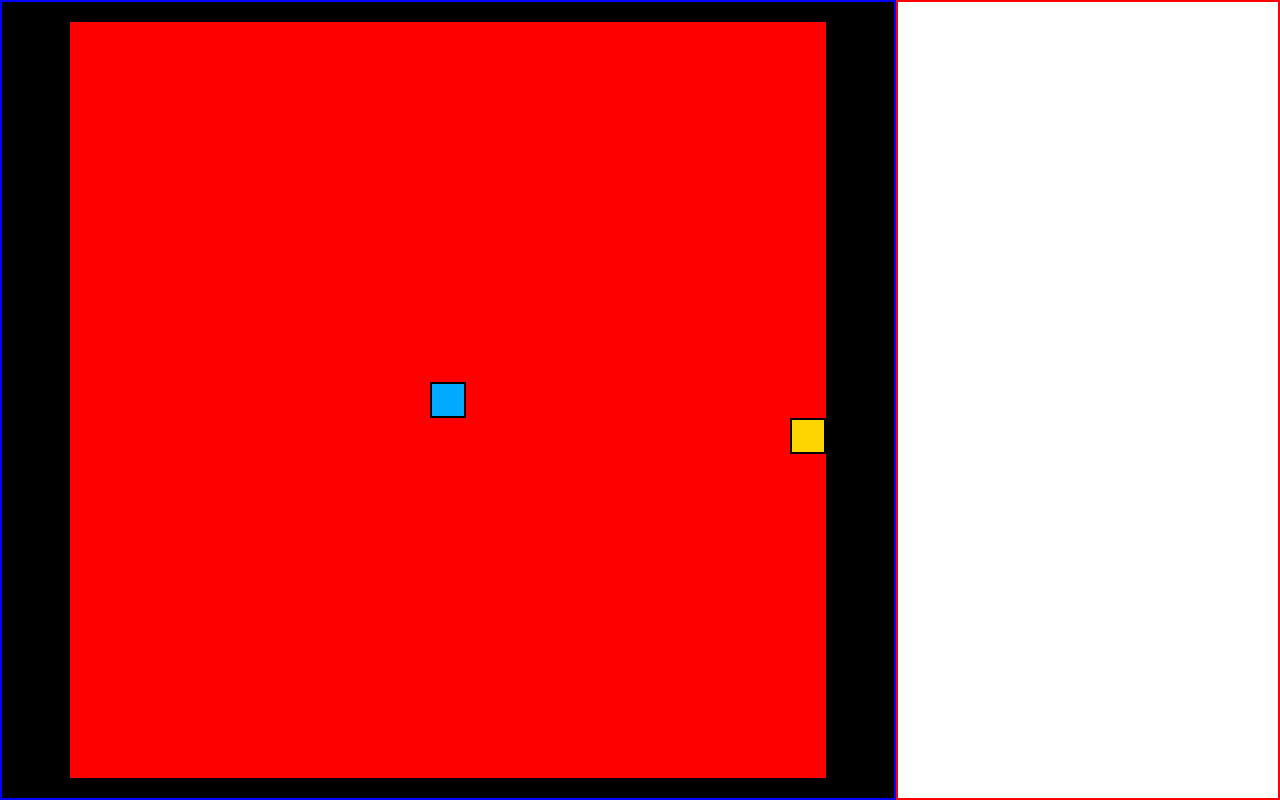
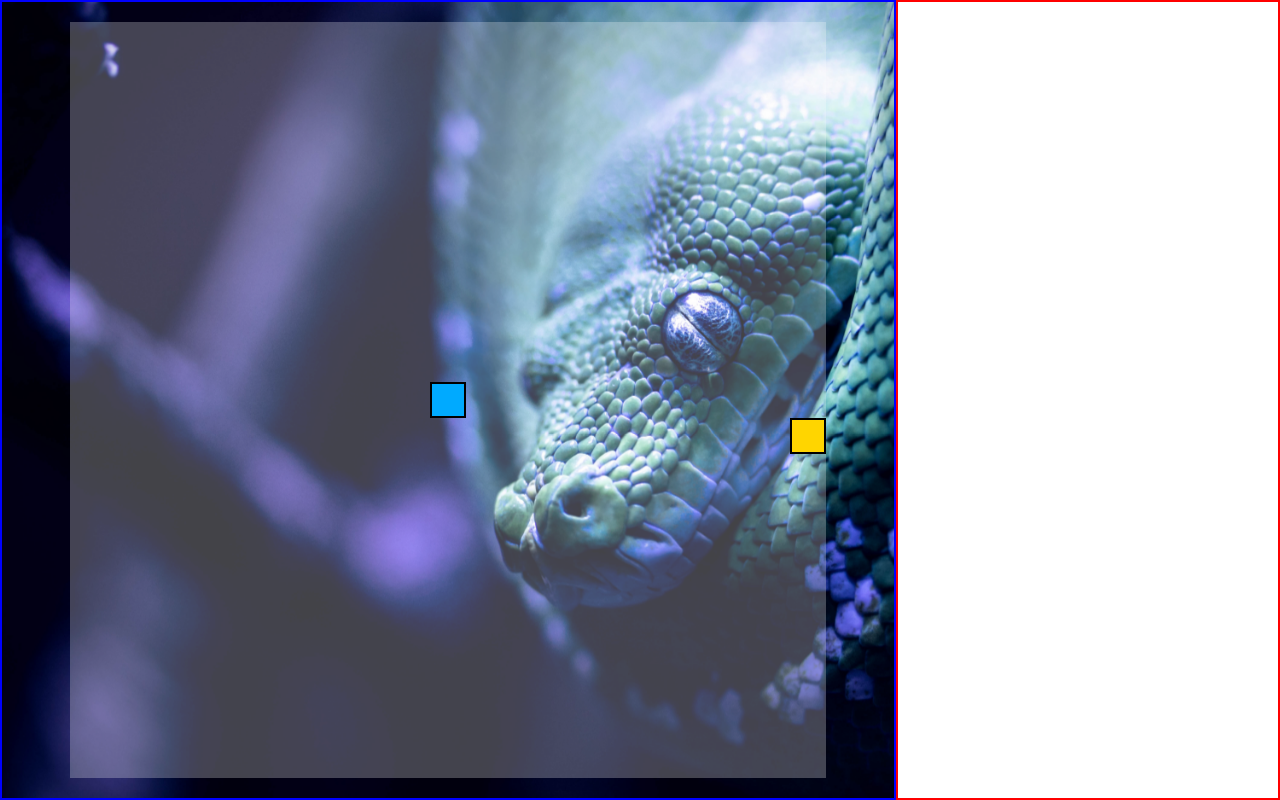
Before and after one commit to Jagerziel/Snake, a plain HTML site: page snakeGame.html in a window 1280 px wide. Drawn offline with Linux system fonts and the light colour scheme.

Commit message:
added a snake and some screen sizing

```diff
--- a/index.css
+++ b/index.css
@@ -63,6 +63,12 @@ h1 {
     border: 2px solid blue;
     width: 70%;
     height: 100%;
+    /* background-color: black; */
+    background: url(./images/snake02.jpg) no-repeat center center fixed;
+    background-size: cover;
+    max-width: 70vw;
+    max-height: 100vh;
+
 }
 
 .game-subcontainer-right {
@@ -78,26 +84,20 @@ h1 {
     display: flex;
     justify-content: center;
     align-items: center;
-    background-color: black;
+
     padding: 20px;
 }
 
 #game-board {
     /* border: 2px solid red; */
-    background-color: red;
+    background-color: rgba(255, 255, 255, 0.263);
     aspect-ratio: 1/1;
-    height: 100%;
-    /* width: 100%; */
+    height: clamp(300px, 80vw, 100%);
+    /* padding-bottom: 100%; */
     display: grid;
     grid-template-rows: repeat(21, 1fr);
     grid-template-columns: repeat(21, 1fr);
 }
-
-/* #game-board:after {
-    content: "";
-    display: block;
-    padding-bottom: 100%;
-} */
 
 .snake {
     background-color: hsl(200, 100%, 50%);
```
Also changed, not shown: images/snake02.jpg (added).
